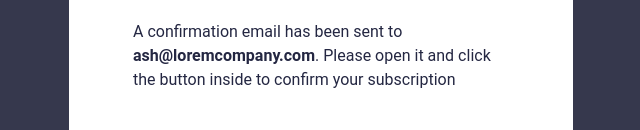
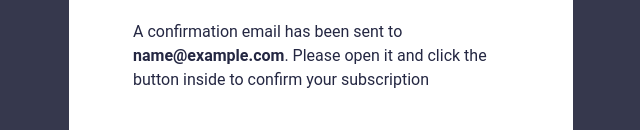
Before and after one commit to Axda-Web/fe-newsletter, a React (Vite) app: page / in a window 1280 px wide. Both pictures are taken after typing "name@example.com" into the empty fields and a click on the button "Subscribe to monthly newsletter". Shown: the part 414-544 px from the top of the page, without its empty margins (319-959 px from the left). Built offline with nearby package versions, Linux system fonts and the light colour scheme.

Commit message:
Dynamic email value: Add logic

```diff
--- a/src/App.tsx
+++ b/src/App.tsx
@@ -1,11 +1,15 @@
 import { BrowserRouter } from "react-router-dom";
 import Router from "./pages/Router";
+
+import EmailAddressContextProvider from "./emailAddressContext";
 
 function App() {
   return (
     <BrowserRouter>
       <main className="lg:fixed inset-0 lg:flex lg:justify-center lg:items-center">
-        <Router />
+        <EmailAddressContextProvider>
+          <Router />
+        </EmailAddressContextProvider>
       </main>
     </BrowserRouter>
   );
--- a/src/components/confirmation-modal/ConfirmationModal.tsx
+++ b/src/components/confirmation-modal/ConfirmationModal.tsx
@@ -1,5 +1,7 @@
 import ButttonCta from "../button-cta";
+import { useEmailAdress } from "../../emailAddressContext";
 const ConfirmationModal = () => {
+  const emailAddress = useEmailAdress();
   return (
     <section className="bg-white h-screen lg:h-fit px-6 pt-[150px] pb-10 lg:p-16 lg:rounded-[36px] lg:w-[504px] flex flex-col justify-between">
       <div>
@@ -15,8 +17,8 @@ const ConfirmationModal = () => {
         </h3>
         <p className="mb-10">
           A confirmation email has been sent to{" "}
-          <span className="font-bold">ash@loremcompany.com</span>. Please open
-          it and click the button inside to confirm your subscription
+          <span className="font-bold">{emailAddress}</span>. Please open it and
+          click the button inside to confirm your subscription
         </p>
       </div>
       <ButttonCta type="button" text="Dismiss message" />
--- a/src/components/newsletter-modal/NewsletterModal.tsx
+++ b/src/components/newsletter-modal/NewsletterModal.tsx
@@ -5,6 +5,7 @@ import { EmailSchema } from "../../zod.schema";
 import { Email } from "../../type";
 
 import ButttonCta from "../button-cta";
+import { useEmailAddressDispatch } from "../../emailAddressContext";
 
 type ListItemProps = {
   content: string;
@@ -24,6 +25,7 @@ const ListItem = ({ content }: ListItemProps) => {
 };
 
 const NewsletterModal = () => {
+  const dispatch = useEmailAddressDispatch();
   const navigate = useNavigate();
   const listItemData = [
     {
@@ -44,12 +46,18 @@ const NewsletterModal = () => {
     register,
     handleSubmit,
     reset,
+    getValues,
     formState: { errors },
   } = useForm<Email>({ resolver: zodResolver(EmailSchema) });
+  console.log(
+    "🚀 ~ file: NewsletterModal.tsx:50 ~ NewsletterModal ~ getValues:",
+    getValues("root.email")
+  );
 
   const onSubmit = (data: Email) => {
     console.log("🚀 ~ file: NewsletterModal.tsx:48 ~ formSubmit ~ data:", data);
     // Submit data to backend
+    dispatch({ type: "SET_EMAIL", payload: data.email });
     reset();
     navigate("/success");
   };
--- /dev/null
+++ b/src/emailAddressContext.tsx
@@ -0,0 +1,46 @@
+import { useReducer, createContext, useContext, ReactNode } from "react";
+
+export const EmailAddressContext = createContext<{
+  emailAddress: string;
+  emailAddressDispatch: React.Dispatch<Action>;
+}>({ emailAddress: "", emailAddressDispatch: () => null });
+
+type Action = {
+  type: "SET_EMAIL";
+  payload: string;
+};
+
+const emailAddressReducer = (state: string, action: Action) => {
+  switch (action.type) {
+    case "SET_EMAIL":
+      return action.payload;
+    default:
+      return state;
+  }
+};
+
+export const useEmailAdress = () => {
+  const { emailAddress } = useContext(EmailAddressContext);
+  return emailAddress;
+};
+
+export const useEmailAddressDispatch = () => {
+  const { emailAddressDispatch } = useContext(EmailAddressContext);
+  return emailAddressDispatch;
+};
+
+const EmailAddressContextProvider = ({ children }: { children: ReactNode }) => {
+  const [emailAddress, emailAddressDispatch] = useReducer(
+    emailAddressReducer,
+    ""
+  );
+  return (
+    <EmailAddressContext.Provider
+      value={{ emailAddress, emailAddressDispatch }}
+    >
+      {children}
+    </EmailAddressContext.Provider>
+  );
+};
+
+export default EmailAddressContextProvider;
```
